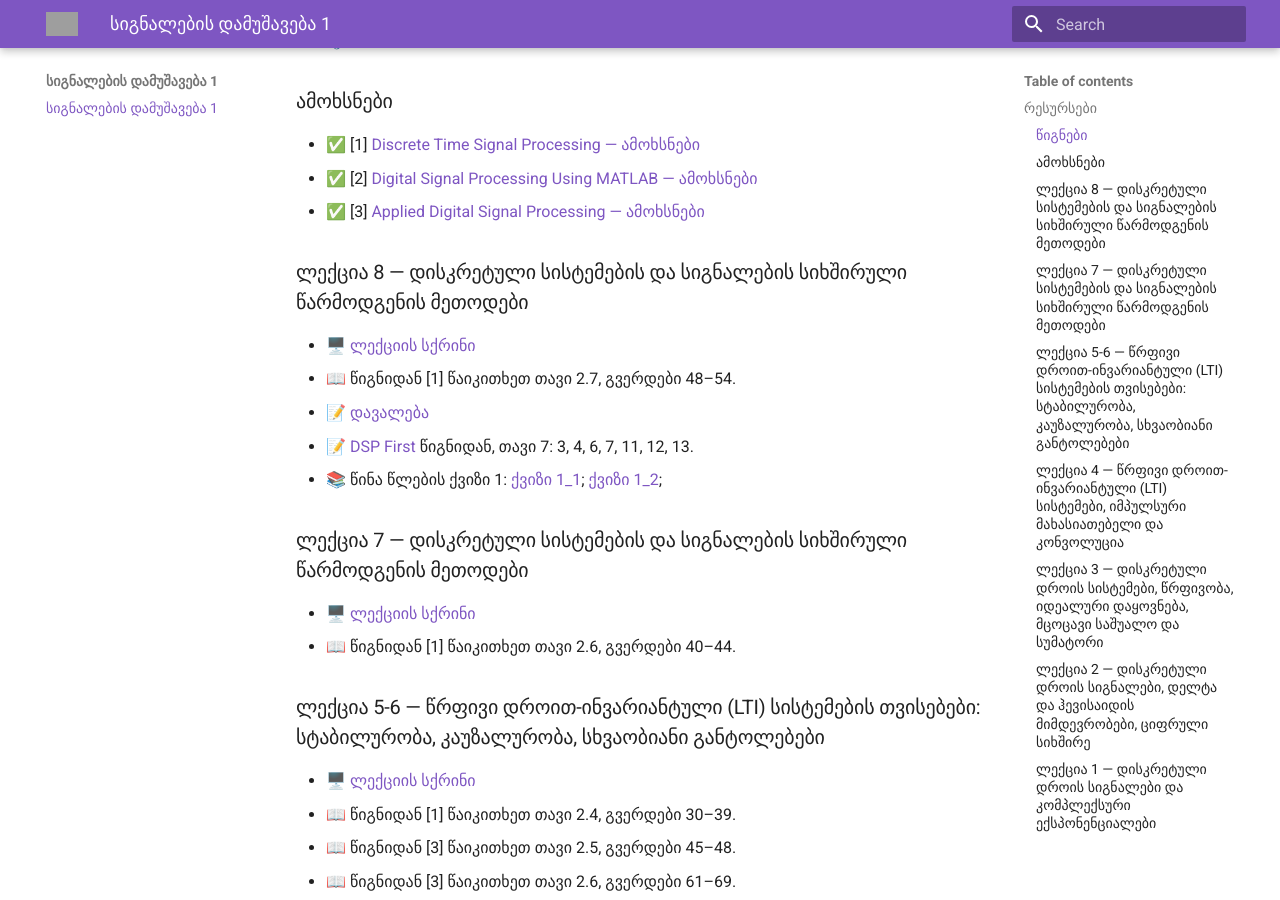
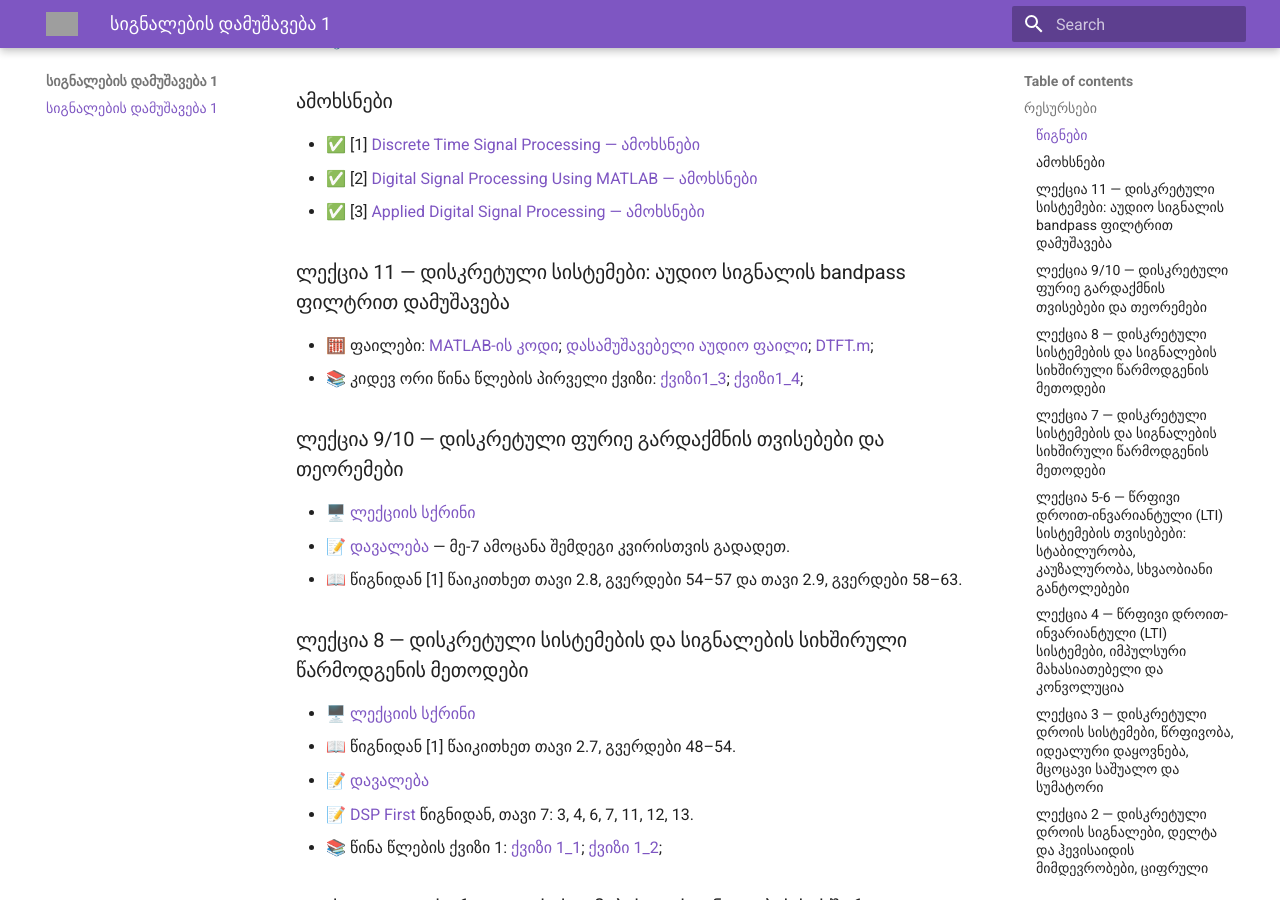
Before and after one commit to gugavar/signal-processing-1-fall-2026, an MkDocs documentation site: the page built from docs/index.md, in a window 1280 px wide and 900 px high, scrolled down 349 px. Built offline with MkDocs 1.6.1 and Material for MkDocs 9.7.7, drawn with Linux system fonts in a browser that asks for light colours; grey boxes are pictures that could not be loaded.

Commit message:
Update index.md

```diff
--- a/docs/index.md
+++ b/docs/index.md
@@ -14,6 +14,17 @@
 - ✅ [1] [Discrete Time Signal Processing — ამოხსნები](https://drive.google.com/file/d/1C74Jm6uUUa_pUx7VfVtefjMOFdmmksEB/view?usp=sharing)
 - ✅ [2] [Digital Signal Processing Using MATLAB — ამოხსნები](https://drive.google.com/file/d/1nd2ObU4cImYh0R412KcQoaTxOTonJioe/view?usp=sharing)
 - ✅ [3] [Applied Digital Signal Processing — ამოხსნები](https://drive.google.com/file/d/1bpyNl1Ugp6BYxB6EaGVTJMIYeHz6Em-E/view?usp=sharing)
+
+### ლექცია 11 — დისკრეტული სისტემები: აუდიო სიგნალის bandpass ფილტრით დამუშავება
+
+- 🧮 ფაილები: [MATLAB-ის კოდი](https://drive.google.com/file/d/1LgynlnEh5TIfw41ckV80TSJPb1rklGE5/view?usp=drive_link); [დასამუშავებელი აუდიო ფაილი](https://drive.google.com/file/d/1FUuXYq6ted7_X5RTkBvmj9Ssse_bMoe1/view?usp=drive_link); [DTFT.m](https://drive.google.com/file/d/1awzth5-sQvQppXE_V086lrZiPad5QDs3/view?usp=drive_link);
+- 📚 კიდევ ორი წინა წლების პირველი ქვიზი: [ქვიზი1_3](https://docs.google.com/document/d/1EzxJweBHGLUV-rhCHIVLhNz0nwQncH9K/edit?ouid=110148669605332798451&rtpof=true&sd=true&usp=drive_link); [ქვიზი1_4](https://docs.google.com/document/d/1Zddln5BhaNEoBHUCycLzxpicAYtzCjy8/edit?ouid=110148669605332798451&rtpof=true&sd=true&usp=drive_link);
+
+### ლექცია 9/10 — დისკრეტული ფურიე გარდაქმნის თვისებები და თეორემები
+
+- 🖥️ [ლექციის სქრინი](https://drive.google.com/file/d/1tcnQysBsT--OJYDx_Y5NwtyXShiYTzFi/view?usp=drive_link)
+- 📝 [დავალება](https://drive.google.com/file/d/10WmVunFIEN5EJWM-bcC6lnZGRM5jVKlK/view?usp=sharing) — მე-7 ამოცანა შემდეგი კვირისთვის გადადეთ.
+- 📖 წიგნიდან [1] წაიკითხეთ თავი 2.8, გვერდები 54–57 და თავი 2.9, გვერდები 58–63.
 
 ### ლექცია 8 — დისკრეტული სისტემების და სიგნალების სიხშირული წარმოდგენის მეთოდები
 
```
